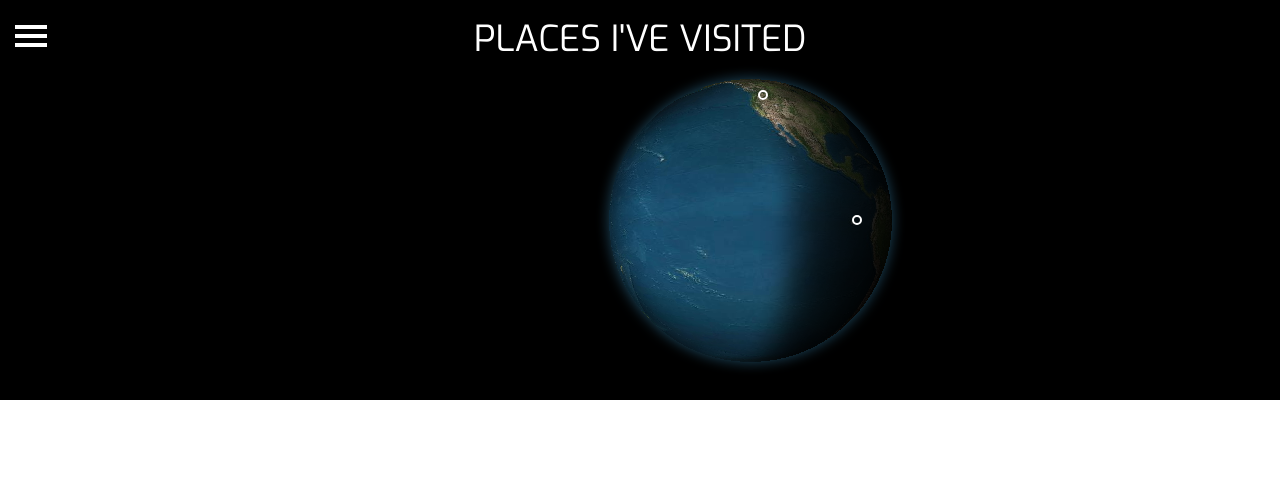
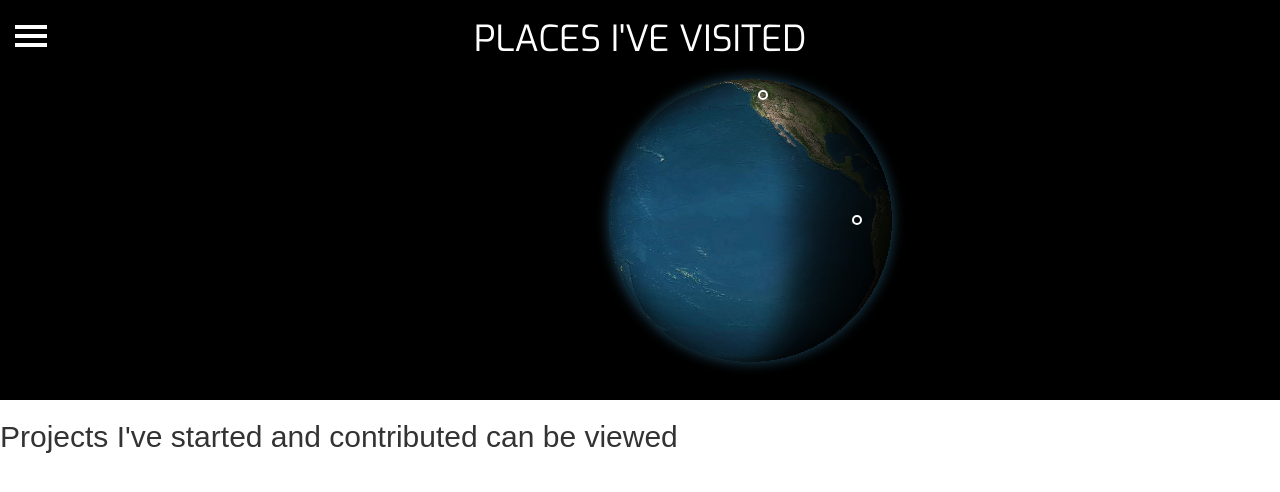
Before and after one commit to CounterCookie/CounterCookie.github.io, a website: page index.html in a window 1280 px wide. Drawn offline with nearby package versions, Linux system fonts and the light colour scheme; animation ran at ten frames a second.

Commit message:
updated text

```diff
--- a/index.html
+++ b/index.html
@@ -87,6 +87,8 @@ and open the template in the editor.
         </div>
 
         <div>
+            <h2>Projects I've started and contributed can be viewed</h2>
+
 
         </div>
     </body>
```
